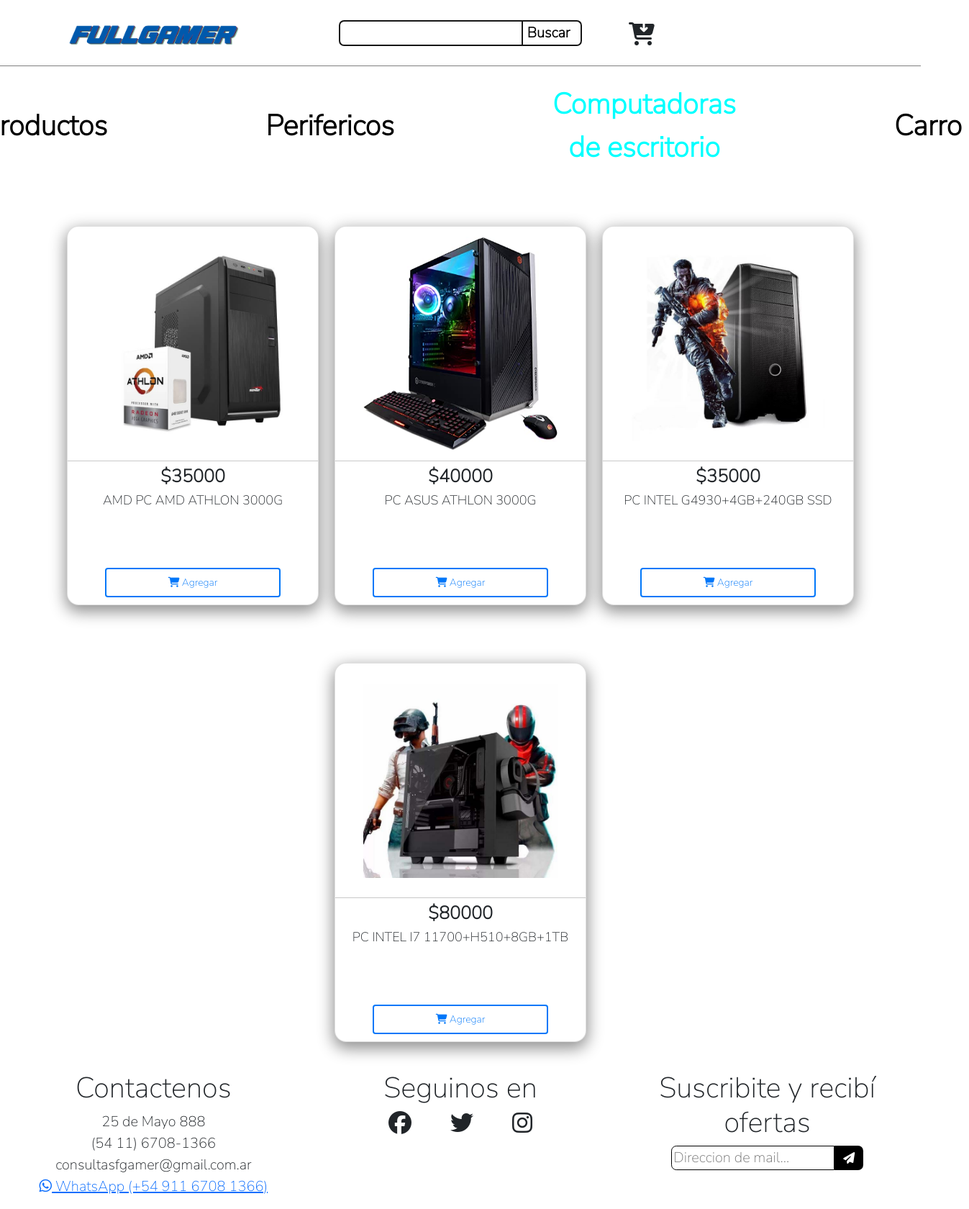
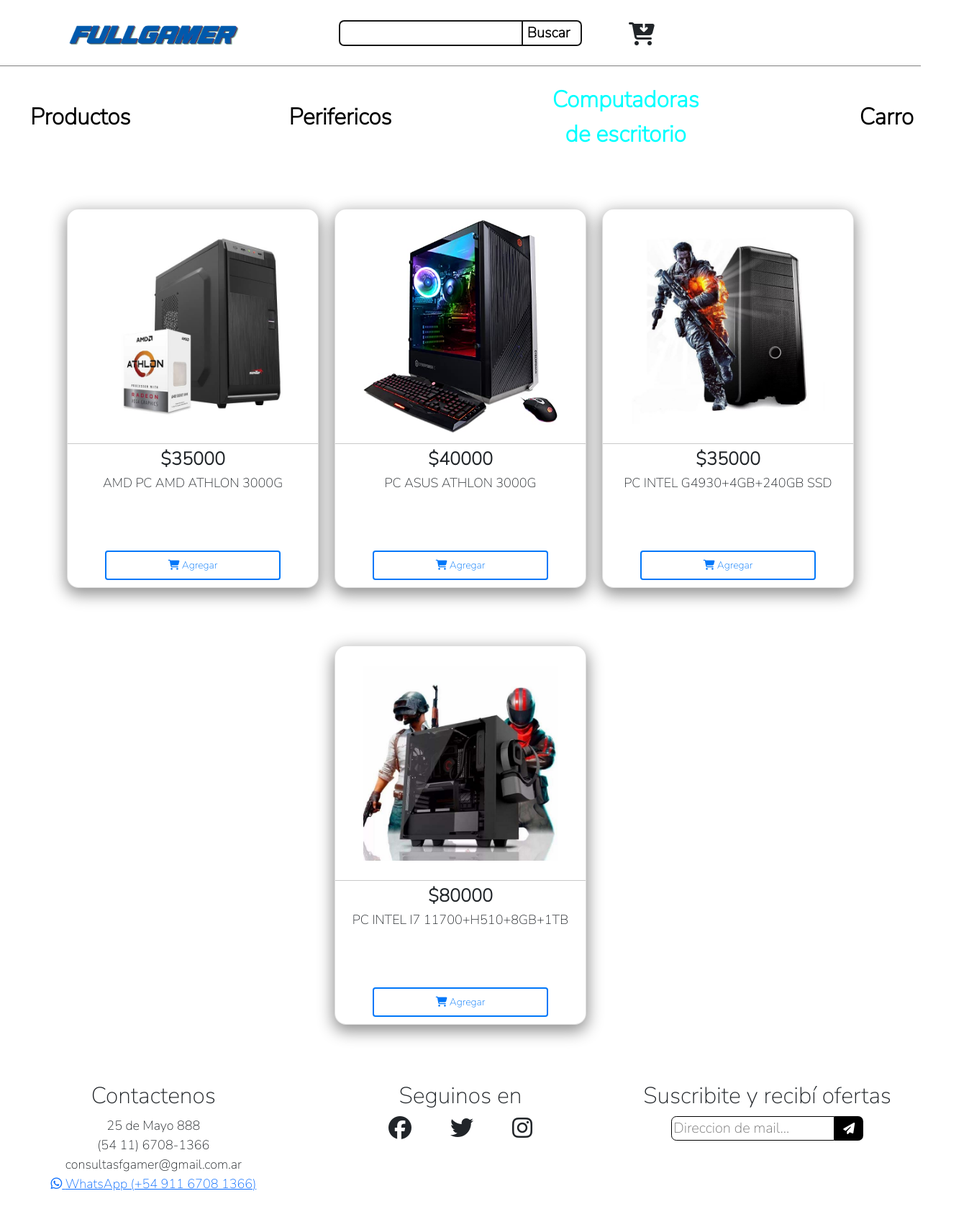
Before and after one commit to felipelena8/react-curso, a React (Create React App) app: page /category/computadoras in a window 1280 px wide. Shown: the whole page at 72% size, 1347 px wide, since content can reach past the window. Built offline with nearby package versions, Linux system fonts and the light colour scheme.

Commit message:
Se realizaron algunos detalles en los estilos

```diff
--- a/src/componentes/ItemDetailContainer.jsx
+++ b/src/componentes/ItemDetailContainer.jsx
@@ -16,6 +16,7 @@
   };
   useEffect(() => {
     getItem(id);
+    window.scrollTo(0, 0);
   }, [id]);
   return (
     <div>
--- a/src/componentes/ItemListContainer.jsx
+++ b/src/componentes/ItemListContainer.jsx
@@ -18,6 +18,7 @@
       })
       .catch((err) => console.log(err))
       .finally(() => setLoading(false));
+      window.scrollTo(0, 0);
   }, [cat]);
   return (
     <div className="container d-flex justify-content-around flex-wrap">
--- a/src/scss/footer.scss
+++ b/src/scss/footer.scss
@@ -1,5 +1,5 @@
 p {
-    @include font(20px)
+    @include font(18px)
 }
 
 .containerFooter {
@@ -13,7 +13,7 @@
 }
 
 .subtitulo {
-    @include font(40px);
+    @include font(32px);
 }
 
 .btnFooter {
--- a/src/scss/header.scss
+++ b/src/scss/header.scss
@@ -68,7 +68,7 @@
                     }
                 }
                 div {
-                    @include font(40px);
+                    @include font(32px);
                     color: rgb(0, 0, 0);
                     font-weight: bold;
                     padding: 3px 10px;
--- a/src/scss/style.scss
+++ b/src/scss/style.scss
@@ -6,3 +6,6 @@
 'card.scss',
 'loading.scss',
 'itemDetail.scss';
+main {
+    margin-bottom: 40px;
+}
```
